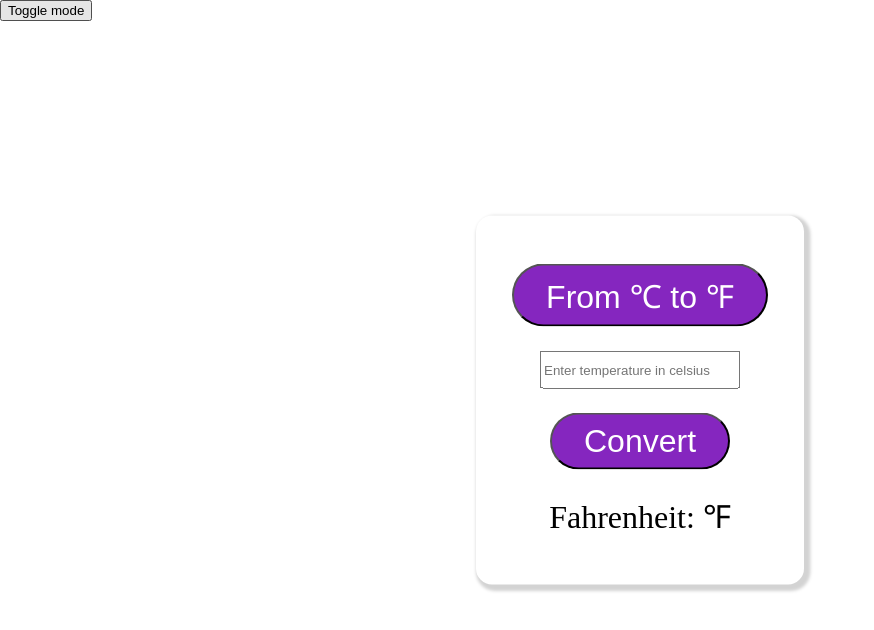
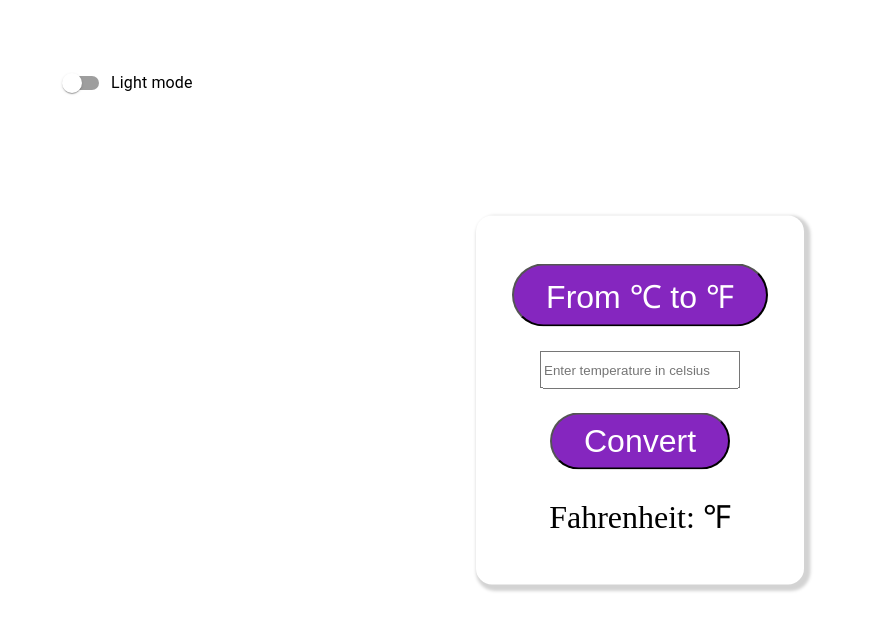
Before and after one commit to SohtaInoguchi/temperature-converter, a React (Create React App) app: page / in a window 1280 px wide. Shown: the top 630 px of the page, without its empty margins (0-874 px from the left). Built offline with nearby package versions, Linux system fonts and the light colour scheme.

Commit message:
feat: toggle switch of light/dark mode

```diff
--- a/package.json
+++ b/package.json
@@ -4,6 +4,9 @@
   "homepage": "https://SohtaInoguchi.github.io/temperature-converter",
   "private": true,
   "dependencies": {
+    "@emotion/react": "^11.9.0",
+    "@emotion/styled": "^11.8.1",
+    "@mui/material": "^5.8.1",
     "@testing-library/jest-dom": "^5.16.4",
     "@testing-library/react": "^13.2.0",
     "@testing-library/user-event": "^13.5.0",
--- a/src/App.css
+++ b/src/App.css
@@ -13,9 +13,18 @@ html, body, #root, #dark{
   background-color: #441462;
 }
 
-#toggle-button {
-  /* position: absolute; */
-  /* z-index: 1; */
+#light #toggle-switch-label {
+  color: black;
+  position: absolute;
+  top: 4rem;
+  left: 4rem;
+}
+
+#dark #toggle-switch-label {
+  color: white;
+  position: absolute;
+  top: 4rem;
+  left: 4rem;
 }
 
 #light #wrapper {
--- a/src/App.js
+++ b/src/App.js
@@ -2,6 +2,7 @@ import logo from './logo.svg';
 import './App.css';
 import Converter from './component/Converter';
 import { useState, createContext } from 'react';
+import { Switch, FormControlLabel } from '@mui/material';
 
 export const ThemeContext = createContext(null);
 
@@ -16,7 +17,11 @@ function App() {
     <>
       <ThemeContext.Provider value={{theme, toggleTheme}}>
         <div id={theme}>
-           <button onClick={toggleTheme} id='toggle-button'>Toggle mode</button>
+          <FormControlLabel
+          control={<Switch id='toggle-switch' size='large' onChange={() => toggleTheme()}/>}
+          label={theme === 'light' ? 'Light mode' : 'Dark mode'}
+          id='toggle-switch-label'
+          />
           <Converter/>
         </div>
       </ThemeContext.Provider>
```
Also changed, not shown: 1 other file (tests, documents, lock files or other folders).
